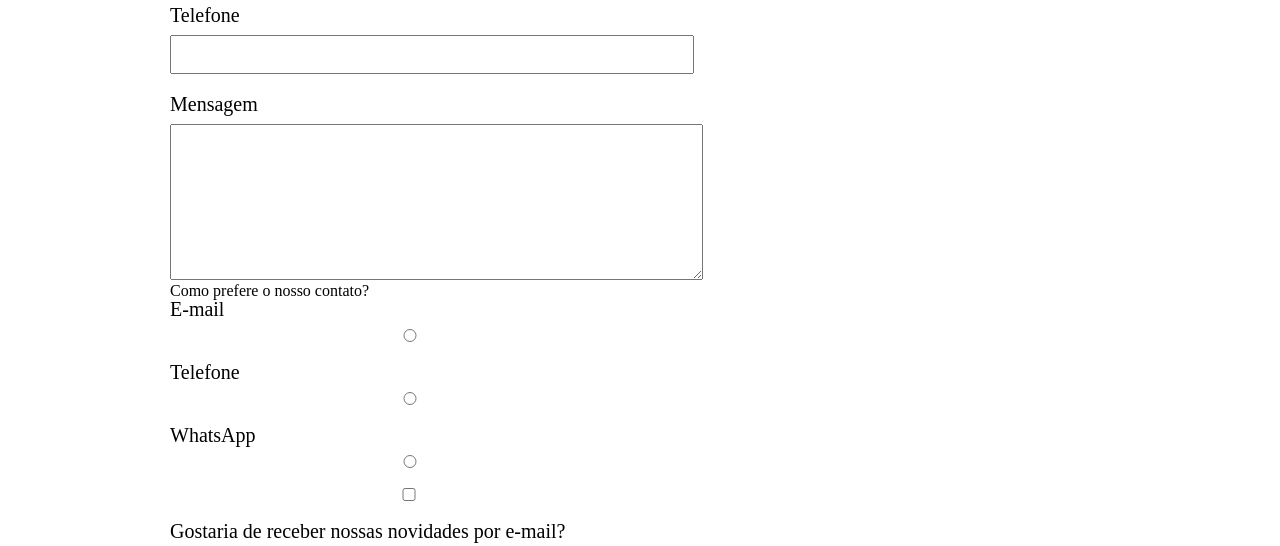
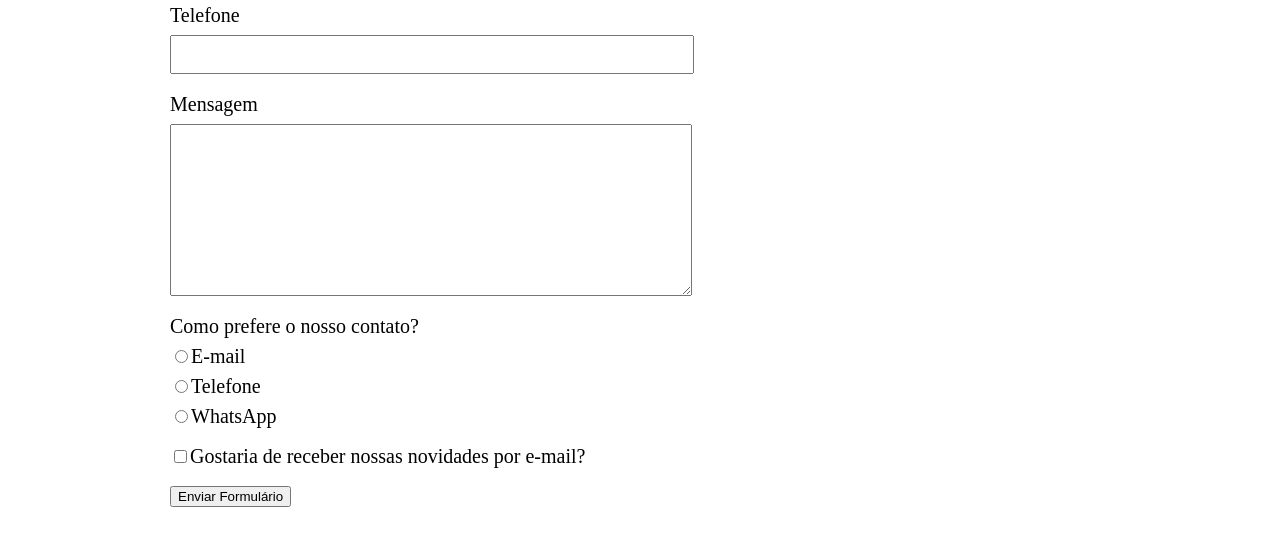
Before and after one commit to barbarapereira/front-end-alura, a plain HTML site: page formulario.html in a window 1280 px wide. Shown: the part 506-1052 px from the top of the page. Drawn offline with Linux system fonts and the light colour scheme.

Commit message:
ajustando layout do input e radio

```diff
--- a/formulario.html
+++ b/formulario.html
@@ -27,30 +27,26 @@
 	<main>
 		<form>
 			<label for="nome">Nome e Sobrenome</label>
-			<input type="text" id="nome">
+			<input type="text" id="nome" class="input-padrao">
 
 			<label for="email">E-mail</label>
-			<input type="email" id="email">
+			<input type="email" id="email" class="input-padrao">
 
 			<label for="telefone">Telefone</label>
-			<input type="text" id="telefone">
+			<input type="text" id="telefone" class="input-padrao">
 
 			<label for="mensagem">Mensagem</label>
-			<textarea cols="64" rows="10" id="mensagem"></textarea>
+			<textarea class="input-padrao" cols="64" rows="10" id="mensagem"></textarea>
 
 			<div>
 				<p>Como prefere o nosso contato?</p>
-				<label for="radio-email">E-mail</label>
-				<input type="radio" id="radio-email" name="contato">
+				<label for="radio-email"><input type="radio" id="radio-email" name="contato">E-mail</label>
 
-				<label for="radio-telefone">Telefone</label>
-				<input type="radio" id="radio-telefone" name="contato">
+				<label for="radio-telefone"><input type="radio" id="radio-telefone" name="contato">Telefone</label>
 
-				<label for="radio-whatsapp">WhatsApp</label>
-				<input type="radio" id="radio-whatsapp" name="contato">
+				<label for="radio-whatsapp"><input type="radio" id="radio-whatsapp" name="contato">WhatsApp</label>
 			</div>
-			<label><input type="checkbox">Gostaria de receber nossas novidades por e-mail?</label>
-
+			<label class="checkbox"><input type="checkbox">Gostaria de receber nossas novidades por e-mail?</label>
 
 			<input type="submit" value="Enviar Formulário">
 
--- a/style.css
+++ b/style.css
@@ -101,13 +101,16 @@ form {
 	margin: 40px 0;
 }
 
-form label {
+form label, form p {
 	display: block;
 	font-size: 20px;
 	margin: 0 0 10px;
 }
 
-form input {
+.checkbox {
+	margin: 20px 0;
+}
+.input-padrao, form textarea {
 	display: block;
 	margin-bottom: 20px;
 	padding: 10px 25px;
```
